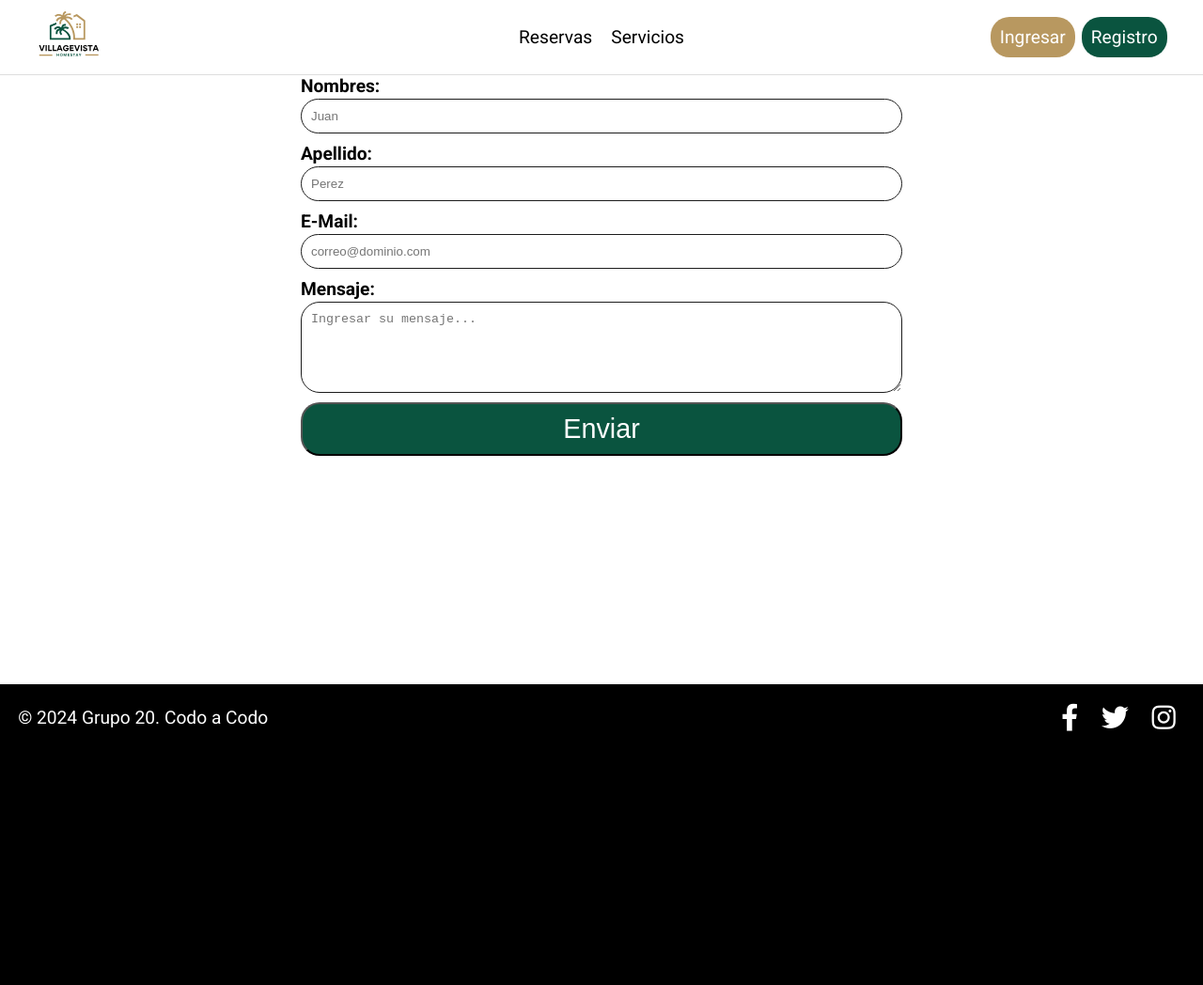
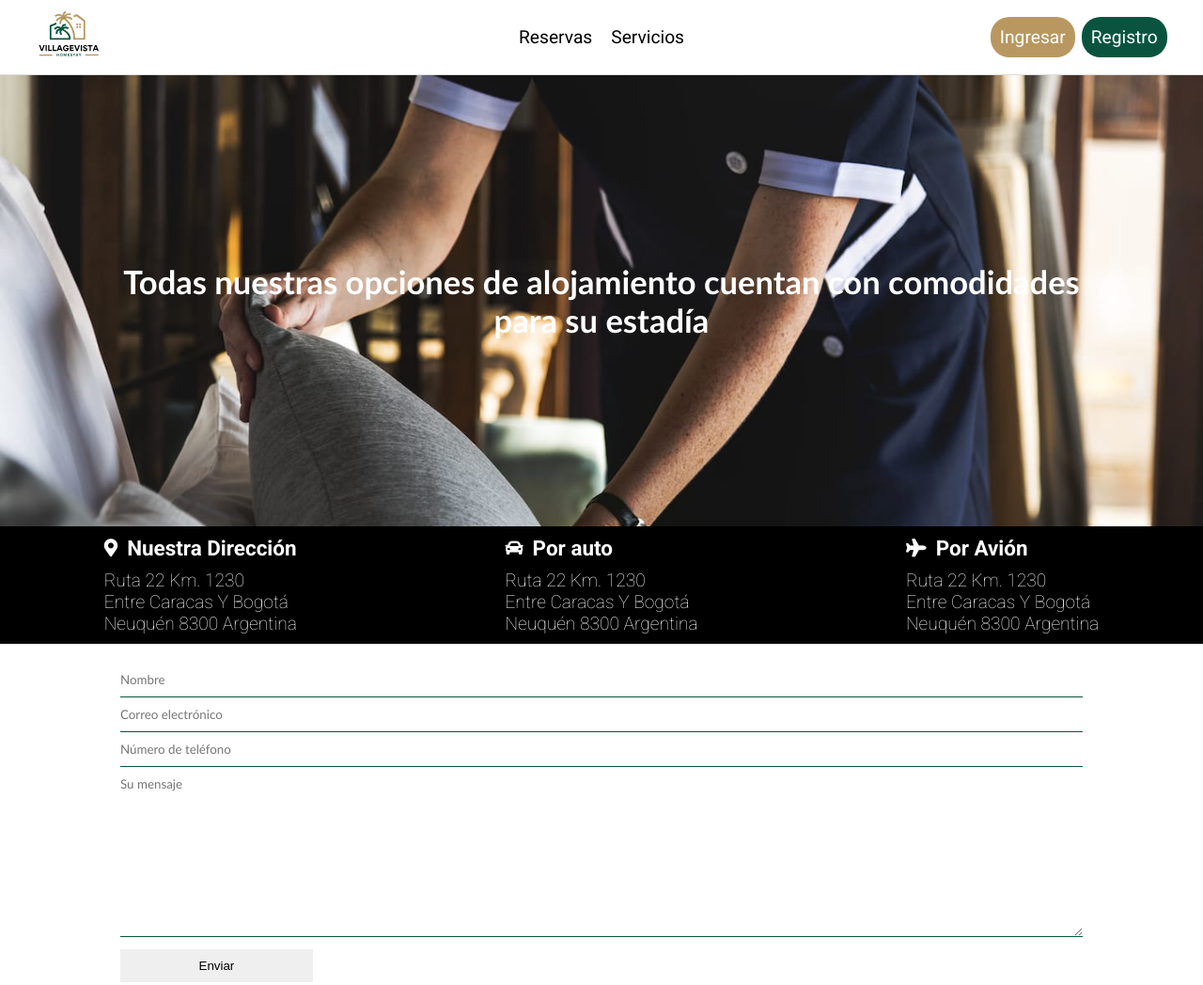
Before and after one commit to alejandrocabanelas/-CaC-Hotel, a plain HTML site: page src/pages/contacto.html in a window 1280 px wide. Shown: the top 1048 px of the page at 94% size. Before the commit the page ends 800 px from the top, so only its background shows below. Drawn offline with Linux system fonts and the light colour scheme.

Commit message:
Creado contacto con estilos

```diff
--- a/src/pages/contacto.html
+++ b/src/pages/contacto.html
@@ -33,32 +33,68 @@
     </header>
 
     <main>
-      <section class="container">
-        <form class="formulario" action="" method="POST">
-          <label for="nombre">Nombres:</label>
-          <input type="text" name="nombre" placeholder="Juan" required />
-          <label for="apellido">Apellido:</label>
-          <input
-            type="text"
-            name="apellido"
-            placeholder="Perez"
-            required
-          />
-          <label for="email">E-Mail:</label>
-          <input
-            type="email"
-            name="email"
-            placeholder="correo@dominio.com"
-            required
-          />
-          <label for="mensaje">Mensaje:</label>
+      <section class="imagenSuperior">
+        <h2 class="tituloSobreImagen">
+          Todas nuestras opciones de alojamiento cuentan con comodidades para su
+          estadía
+        </h2>
+      </section>
+      <section class="contacto">
+        <div class="contacto-item">
+          <div class="contacto-item-titulo">
+            <i class="fas fa-map-marker-alt"></i>
+            <h3>Nuestra Dirección</h3>
+          </div>
+          <p class="contacto-item-content">
+            Ruta 22 Km. 1230 <br />Entre Caracas Y Bogotá <br />Neuquén 8300
+            Argentina
+          </p>
+        </div>
+        <div class="contacto-item">
+          <div class="contacto-item-titulo">
+            <i class="fas fa-car"></i>
+            <h3>Por auto</h3>
+          </div>
+          <p class="contacto-item-content">
+            Ruta 22 Km. 1230 <br />Entre Caracas Y Bogotá <br />Neuquén 8300
+            Argentina
+          </p>
+        </div>
+        <div class="contacto-item">
+          <div class="contacto-item-titulo">
+            <i class="fas fa-plane"></i>
+            <h3>Por Avión</h3>
+          </div>
+          <p class="contacto-item-content">
+            Ruta 22 Km. 1230 <br />Entre Caracas Y Bogotá <br />Neuquén 8300
+            Argentina
+          </p>
+        </div>
+      </section>
+      <section class="formulario-container">
+        <form class="formulario" method="post">
+          <label for="nombre"></label>
+          <input type="text" name="nombre" placeholder="Nombre" />
+          <label for="email"></label>
+          <input type="email" name="email" placeholder="Correo electrónico" />
+          <label for="numero"></label>
+          <input type="number" name="numero" placeholder="Número de teléfono" />
+          <label for="mensaje"></label>
           <textarea
             name="mensaje"
-            rows="5"
-            placeholder="Ingresar su mensaje..."
+            rows="10"
+            placeholder="Su mensaje"
           ></textarea>
-          <button type="submit">Enviar</button>
+          <button>Enviar</button>
         </form>
+      </section>
+      <section class="map">
+        <iframe
+          src="https://www.google.com/maps/embed?pb=!1m18!1m12!1m3!1d4097.799604946362!2d-58.36742710358801!3d-34.633390079200815!2m3!1f0!2f0!3f0!3m2!1i1024!2i768!4f13.1!3m3!1m2!1s0x95a334b6925e5473%3A0x1ca5b2748858b40d!2sEstadio%20Alberto%20J.%20Armando!5e0!3m2!1ses-419!2sar!4v1712844016304!5m2!1ses-419!2sar"
+          width="100%"
+          style="border: 0"
+          loading="lazy"
+        ></iframe>
       </section>
     </main>
 
--- a/src/styles/contacto.css
+++ b/src/styles/contacto.css
@@ -1,39 +1,76 @@
-.container {
+
+.imagenSuperior {
+  background-image: url("../img/fondoContacto.png");
+  background-repeat: no-repeat;
+  background-size: cover;
+  overflow: hidden;
+  height: 60vh;
   display: flex;
   justify-content: center;
   align-items: center;
+  font-family: "Trebuchet MS";
+  font-size: larger;
+  color: white;
 }
+.tituloSobreImagen {
+  width: 80vw;
+  text-align: center;
+}
+
+.contacto {
+  padding: 10px 0;
+  background-color: black;
+  display: flex;
+  color: white;
+  justify-content: space-around;
+  align-items: center;
+}
+
+.contacto-item-titulo {
+  display: flex;
+  align-items: center;
+  justify-content: start;
+  margin-bottom: 10px;
+  gap: 10px;
+}
+
+.contacto-item-content {
+  font-weight: lighter;
+}
+
+.formulario-container {
+  padding: 20px 0 20px 0;
+  width: 100vw;
+  display: flex;
+  justify-content: center;
+}
+
 .formulario {
+  width: 80%;
   display: flex;
-  width: 50%;
   flex-direction: column;
 }
-.formulario label {
-  font-weight: bold;
-  margin-bottom: 2px;
-}
 
-.formulario input {
-  border: 1px #1c1c1c solid;
-  padding: 10px;
-  overflow: hidden;
+.formulario input,
+.formulario textarea {
+  padding: 10px 0 10px 0;
+  font-family: "Trebuchet MS";
+  border-color: #0a543f;
   outline: none;
-  border-radius: 20px;
-  margin-bottom: 10px;
-}
-.formulario textarea {
-  border: 1px #1c1c1c solid;
-  padding: 10px;
-  overflow: hidden;
-  outline: none;
-  border-radius: 20px;
+  border-width: 0 0 1px 0;
 }
 
 .formulario button {
-  margin-top: 10px;
-  color: white;
-  background-color: #0a543f;
+  margin-top: 1em;
+  width: 20%;
+  border: none;
   padding: 10px;
-  border-radius: 20px;
-  font-size: 1.5em;
 }
+
+.map {
+  height: 30vh;
+}
+.map iframe {
+  width: 100%;
+  height: 100%;
+}
--- a/src/styles/registro.css
+++ b/src/styles/registro.css
@@ -11,7 +11,9 @@ main {
   align-items: center;
 }
 .formulario {
-  background-color: rgba(0, 0, 255, 0.2);
+  background-color: rgba(255, 255, 255, 0.8);
+  box-shadow: 0px 0px 10px rgba(0, 0, 0, 0.1);
+  color: black;
   display: flex;
   padding: 10px;
   border-radius: 10px;
@@ -25,12 +27,17 @@ main {
 }
 
 .formulario input {
-  border: 1px #1c1c1c solid;
+  background-color: #f4f4f4;
+  border: 1px solid #ccc;
   padding: 10px;
   overflow: hidden;
   outline: none;
   border-radius: 15px;
   margin-bottom: 10px;
+}
+.formulario input:hover {
+  border: 1px solid black;
+  transition: 1s;
 }
 .formulario textarea {
   border: 1px #1c1c1c solid;
@@ -41,10 +48,15 @@ main {
 }
 
 .formulario button {
+  background-color: #0a543f;
+  border: none;
+  transition: background-color 0.3s ease;
   margin-top: 10px;
   color: white;
-  background-color: #0a543f;
   padding: 10px;
   border-radius: 20px;
   font-size: 1.5em;
 }
+.formulario button:hover {
+  background-color: #0c6a4b;
+}
```
Also changed, not shown: src/img/fondoContacto.jpg (deleted), src/img/fondoContacto.png (added).
